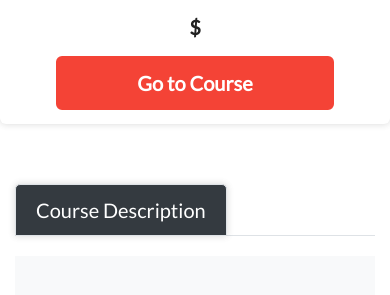
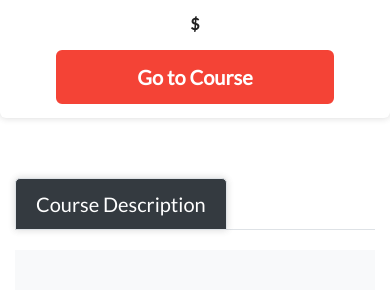
Before and after one commit to priyesh-04/coursebio, a Django app: template courses/templates/courses/course_detail.html in a window 390 px wide. Shown: the part 463-758 px from the top of the page. Run offline with Django 3.2, Linux system fonts and the light colour scheme; the template is opened without the code that fills it, so the values that code supplies are empty; some libraries are stand-ins or nearby versions.

Commit message:
course_detail page swiper font size made responsive

```diff
--- a/courses/templates/courses/course_detail.html
+++ b/courses/templates/courses/course_detail.html
@@ -424,14 +424,14 @@
 
 .course-price {
 	color: #212121;
-    font-size: 1rem;
+    font-size: 0.8rem;
     font-weight: 700;
     margin-top: .5rem;
 }
 
 .card-bottom-detail {
 	width: 50%;
-	font-size: 0.7rem;
+	font-size: 0.6rem;
 	color: #757575;
 }
 
@@ -524,6 +524,15 @@ p {
     .swiper-button-next {
         display: none;
     }
+    .card-course-title-div h3 {
+    	font-size: 0.8rem;
+    }
+    .card-bottom-detail {
+    	font-size: 0.6rem;
+    }
+    .course-price {
+    	font-size: 0.8rem;
+    }
 }
 
 </style>
```
